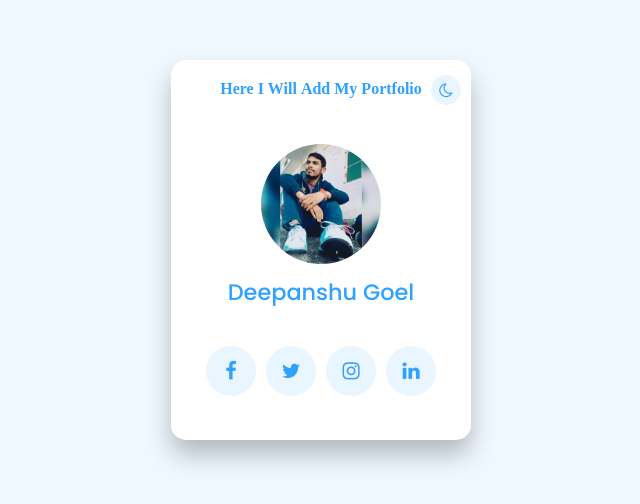
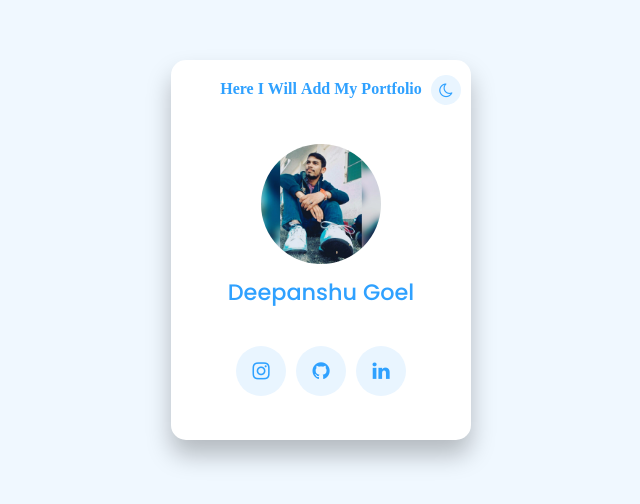
Before and after one commit to DeepanshuGoel1122/deepanshugoel1122.github.io, a plain HTML site: page index.html in a window 1280 px wide. Shown: the part 150-654 px from the top of the page, without its empty margins (319-959 px from the left). Drawn offline with Linux system fonts and the light colour scheme.

Commit message:
Update index.html

```diff
--- a/index.html
+++ b/index.html
@@ -27,9 +27,8 @@
                     <h3>Deepanshu Goel</h3>
                 </div>
                 <ul class="sci">
-                    <li><a href="https://facebook.com/deepanshu.goel.1122"><i class="fa fa-facebook" aria-hidden="true"></i></a></li>
-                    <li><a href="https://twitter.com/Dpdeepanshu1122"><i class="fa fa-twitter" aria-hidden="true"></i></a></li>
                     <li><a href="https://instagram.com/deepanshu_goel_1122/"><i class="fa fa-instagram" aria-hidden="true"></i></a></li>
+                    <li><a href="https://github.com/DeepanshuGoel1122"><i class="fa fa-github" aria-hidden="true"></i></i></a></li>
                     <li><a href="https://linkedin.com/in/deepanshu-goel-6253851a4"><i class="fa fa-linkedin" aria-hidden="true"></i></a></li>
                 </ul>
             </div>
```
